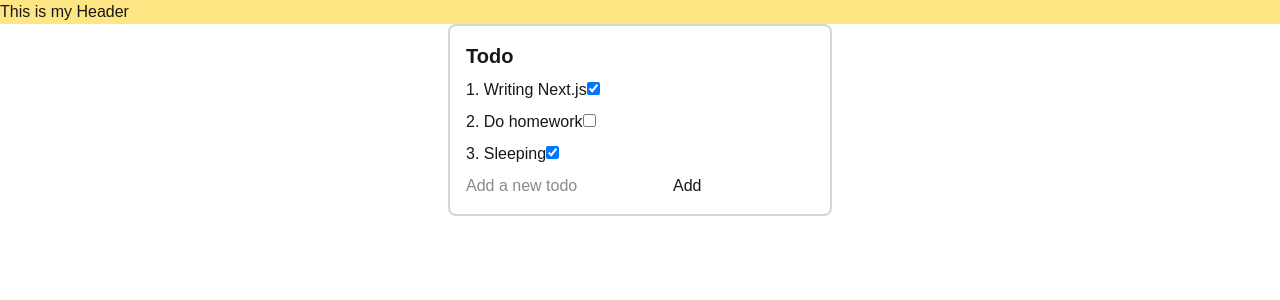
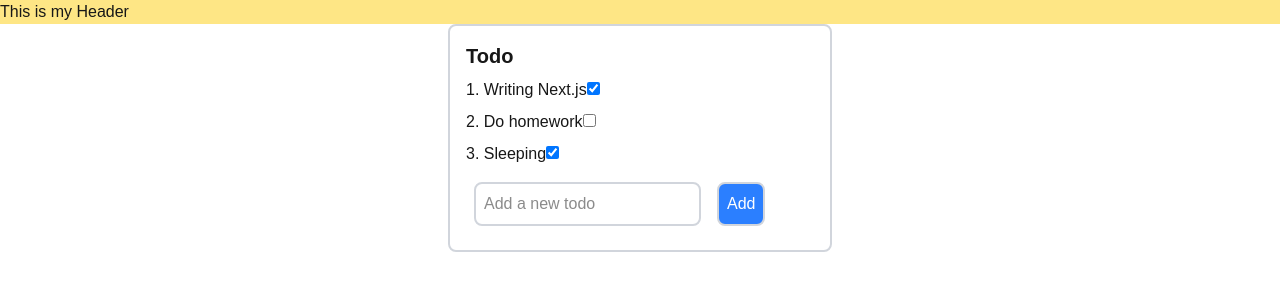
Before and after one commit to wwarodom/webapp, a Next.js app: page /todo in a window 1280 px wide. Shown: the top 300 px of the page. Built offline with nearby package versions, Linux system fonts and the light colour scheme.

Commit message:
style button

```diff
--- a/app/todo/page.tsx
+++ b/app/todo/page.tsx
@@ -24,8 +24,12 @@ export default function Todo() {
                     </li>
                 ))}
             </ul>
-            <input type="text" placeholder="Add a new todo" />
-            <button>Add</button>
+            <input
+                className="border-2 border-gray-300 rounded-lg p-2 m-2"
+                type="text" placeholder="Add a new todo" />
+            <button
+                className="border-2 border-gray-300 rounded-lg p-2 m-2 bg-blue-500 text-white"
+                >Add</button>
         </div>
     </div>)
 }
```
